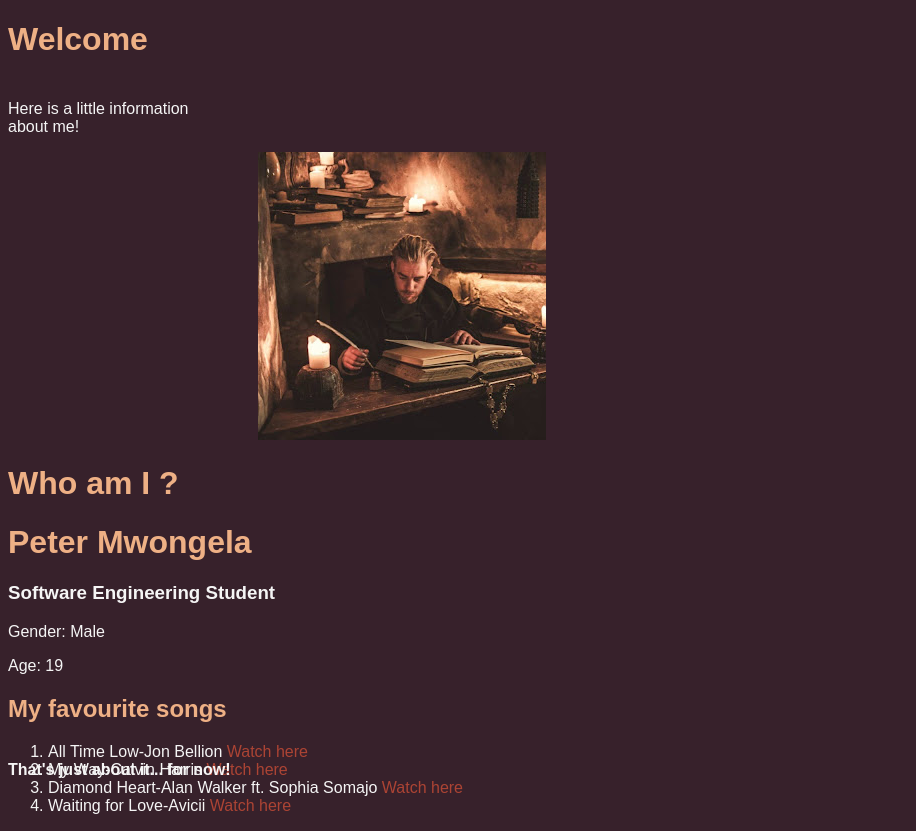
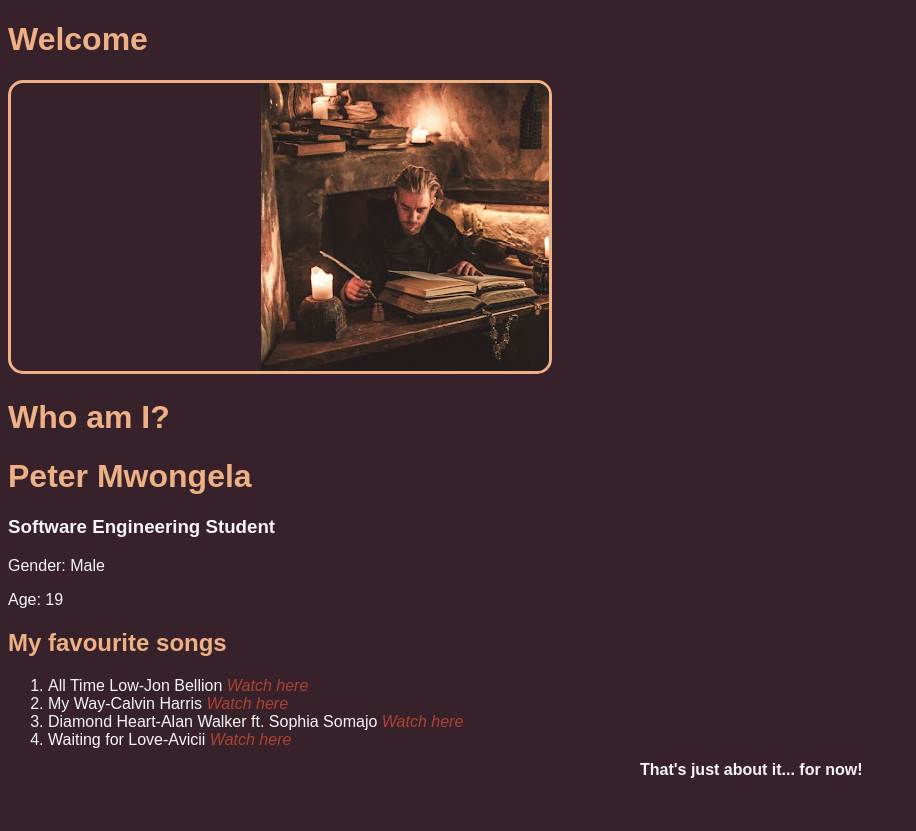
Before and after one commit to Peter00010/Weekend-1-assignment, a plain HTML site: page index.html in a window 1280 px wide. Shown: the whole page, without its empty margins (0-916 px from the left). After the commit the page ends 800 px from the top, so only its background shows below. Drawn offline with Linux system fonts and the light colour scheme.

Commit message:
Improved personal web

```diff
--- a/index.html
+++ b/index.html
@@ -10,11 +10,11 @@
 
 <body>
       <h1>Welcome</h1>
-      <p class="opening">Here is a little information <br>about me!</p>
+      <!-- <p class="opening">Here is a little information <br>about me!</p> -->
 
     <img src="unnamed.jpg" alt="My photo">
-    <h1 class="ask">Who am I ?</h1>
-    <h1>Peter Mwongela</h1>
+    <h1 class="ask">Who am I?</h1>
+    <h1 class="name">Peter Mwongela</h1>
     <h3>Software Engineering Student</h3>
 
     <p>Gender: Male</p>
@@ -22,10 +22,10 @@
 
     <h2>My favourite songs</h2>
        <ol>
-        <li>All Time Low-Jon Bellion <a href="https://youtu.be/AXnqkVTFUqY">Watch here</a></li>
-        <li>My Way-Calvin Harris <a href="https://youtu.be/b4Bj7Zb-YD4">Watch here</a></li>
-        <li>Diamond Heart-Alan Walker ft. Sophia Somajo <a href="https://youtu.be/sJXZ9Dok7u8">Watch here</a></li>
-        <li>Waiting for Love-Avicii <a href="https://youtu.be/cHHLHGNpCSA">Watch here</a></li>
+        <li>All Time Low-Jon Bellion <a href="https://youtu.be/AXnqkVTFUqY" target="_blank">Watch here</a></li>
+        <li>My Way-Calvin Harris <a href="https://youtu.be/b4Bj7Zb-YD4" target="_blank">Watch here</a></li>
+        <li>Diamond Heart-Alan Walker ft. Sophia Somajo <a href="https://youtu.be/sJXZ9Dok7u8" target="_blank">Watch here</a></li>
+        <li>Waiting for Love-Avicii <a href="https://youtu.be/cHHLHGNpCSA" target="_blank">Watch here</a></li>
        </ol>
 
     <footer>
--- a/style.css
+++ b/style.css
@@ -13,23 +13,32 @@ h2{
 }
 
 h4{
-    position: absolute;
+    position: fixed;
     bottom: 0;
+    left: 50%;
 
 }
 
 a{
     text-decoration: none;
     color:#ac4434 ;
-}
-
-.opening{
-    padding-top: 20px;
+    font-style: italic;
 }
 
 img{
     padding-left: 250px;
+    position:relative;
+    border: #EEB085 solid 3px;
+    border-radius: 15px;
+    margin: ;
 }
+
+/* .opening{
+    position: fixed;
+    top: 120px;
+    left: 30px;
+} */
+
 
 ul{
    list-style: none;
```
